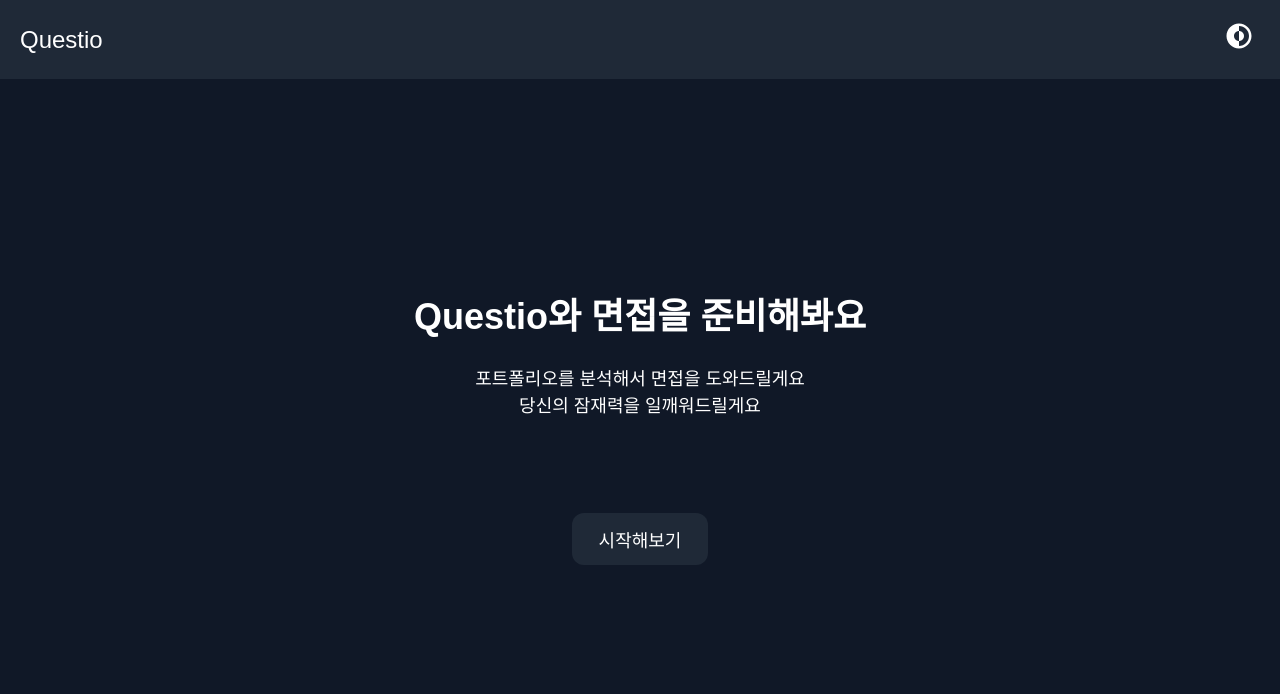
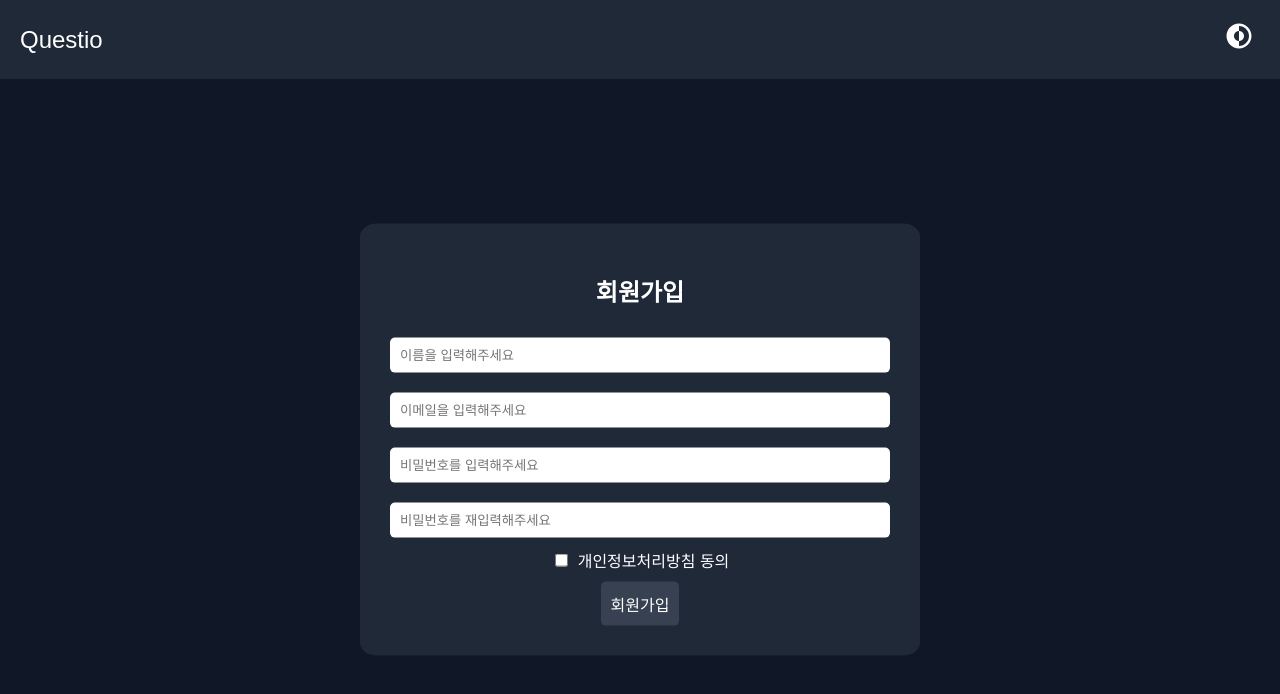
Before and after one commit to Team-Questio/Front, a React (Create React App) app: page /signup in a window 1280 px wide. Before the commit this address led to /. Shown: the top 694 px of the page. Built offline with nearby package versions, Linux system fonts and the light colour scheme.

Commit message:
[feat] login,signup,findPW UI

```diff
--- a/src/App.tsx
+++ b/src/App.tsx
@@ -1,20 +1,32 @@
-import HomePage from './components/HomePage';
-import PortfolioUploadPageText from './components/PortfolioUploadPage';
-import QuestionListPage from './components/QuestionListPage';
-import { BrowserRouter as Router, Route, Routes, Navigate} from 'react-router-dom';
+import HomePage from "./components/HomePage";
+import PortfolioUploadPageText from "./components/PortfolioUploadPage";
+import QuestionListPage from "./components/QuestionListPage";
+import Login from "./components/Login";
+import {
+  BrowserRouter as Router,
+  Route,
+  Routes,
+  Navigate,
+} from "react-router-dom";
+import FindPW from "./components/FindPW";
+import SignUp from "./components/SignUp";
 const App = () => {
-
   return (
     <Router>
       <Routes>
-        <Route path="/" element={<HomePage/>} />
-        <Route path="/portfolio-upload-text" element={<PortfolioUploadPageText/>} />
+        <Route path="/" element={<HomePage />} />
+        <Route path="/login" element={<Login />} />
+        <Route path="/signup" element={<SignUp />} />
+        <Route path="/find-password" element={<FindPW />} />
+        <Route
+          path="/portfolio-upload-text"
+          element={<PortfolioUploadPageText />}
+        />
         {/* <Route path="/portfolio-upload-pdf" element={<PortfolioUploadPagePDF/>} /> */}
-        <Route path="/question-list" element={<QuestionListPage/>} />
+        <Route path="/question-list" element={<QuestionListPage />} />
         <Route path="*" element={<Navigate to="/" replace />} />
       </Routes>
     </Router>
-
   );
 };
 
--- /dev/null
+++ b/src/components/FindPW.tsx
@@ -0,0 +1,89 @@
+import React, { useState } from "react";
+import Header from "./Header";
+
+import "../styles/style.css";
+
+interface InputFieldProps {
+  type: string;
+  placeholder: string;
+  value: string;
+  onChange: (e: React.ChangeEvent<HTMLInputElement>) => void;
+}
+
+const InputField: React.FC<InputFieldProps> = ({
+  type,
+  placeholder,
+  value,
+  onChange,
+}) => (
+  <div className="input-container">
+    <input
+      type={type}
+      placeholder={placeholder}
+      value={value}
+      onChange={onChange}
+    />
+  </div>
+);
+
+const FindPassword: React.FC = () => {
+  const [email, setEmail] = useState("");
+  const [code, setCode] = useState("");
+
+  const handleFindPassword = () => {
+    // 비밀번호 찾기 로직
+    console.log("비밀번호 찾기 시도:", email, code);
+  };
+
+  const handleSendCode = () => {
+    // 인증 코드 전송 로직
+    console.log("인증 코드 전송:", email);
+  };
+
+  return (
+    <div className="form-container">
+      <h2>비밀번호 찾기</h2>
+      <InputField
+        type="email"
+        placeholder="이메일을 입력하세요"
+        value={email}
+        onChange={(e) => setEmail(e.target.value)}
+      />
+      <div className="button-container">
+        <button className="form-button" onClick={handleSendCode}>
+          인증하기
+        </button>
+      </div>
+      <InputField
+        type="text"
+        placeholder="인증번호를 입력해주세요"
+        value={code}
+        onChange={(e) => setCode(e.target.value)}
+      />
+      <div className="button-container">
+        <button className="form-button" onClick={handleFindPassword}>
+          확인하기
+        </button>
+      </div>
+    </div>
+  );
+};
+
+const FindPW: React.FC = () => {
+  const [darkMode, setDarkMode] = useState(false);
+
+  const toggleDarkMode = () => {
+    setDarkMode(!darkMode);
+  };
+
+  return (
+    <div className={darkMode ? "dark" : "light"}>
+      <Header toggleDarkMode={toggleDarkMode} />
+      <div className="wrapper">
+        <FindPassword />
+      </div>
+    </div>
+  );
+};
+
+export default FindPW;
--- a/src/components/HomePage.tsx
+++ b/src/components/HomePage.tsx
@@ -1,30 +1,35 @@
-import React, { useState} from 'react';
-import Header from './Header';
+import React, { useState } from "react";
+import Header from "./Header";
 
-import { useNavigate } from 'react-router-dom';
+import { useNavigate } from "react-router-dom";
 
-import '../styles/style.css';
+import "../styles/style.css";
 
 const App: React.FC = () => {
   const [darkMode, setDarkMode] = useState(false);
   const navigate = useNavigate();
 
   const handleButtonClick = () => {
-    navigate('/portfolio-upload-text')
+    navigate("/login");
   };
-
 
   const toggleDarkMode = () => {
     setDarkMode(!darkMode);
   };
 
   return (
-    <div className={darkMode ? 'dark' : 'light'}>
+    <div className={darkMode ? "dark" : "light"}>
       <Header toggleDarkMode={toggleDarkMode} />
       <div className="content">
         <h1>Questio와 면접을 준비해봐요</h1>
-        <p>포트폴리오를 분석해서 면접을 도와드릴게요<br />당신의 잠재력을 일깨워드릴게요</p>
-        <button onClick={handleButtonClick} className="start-button">시작해보기</button>
+        <p>
+          포트폴리오를 분석해서 면접을 도와드릴게요
+          <br />
+          당신의 잠재력을 일깨워드릴게요
+        </p>
+        <button onClick={handleButtonClick} className="start-button">
+          시작해보기
+        </button>
       </div>
     </div>
   );
--- /dev/null
+++ b/src/components/Login.tsx
@@ -0,0 +1,98 @@
+import React, { useState } from "react";
+import Header from "./Header";
+
+import { useNavigate } from "react-router-dom";
+
+import "../styles/style.css";
+
+interface InputFieldProps {
+  type: string;
+  placeholder: string;
+  value: string;
+  onChange: (e: React.ChangeEvent<HTMLInputElement>) => void;
+}
+
+const InputField: React.FC<InputFieldProps> = ({
+  type,
+  placeholder,
+  value,
+  onChange,
+}) => (
+  <div className="input-container">
+    <input
+      type={type}
+      placeholder={placeholder}
+      value={value}
+      onChange={onChange}
+    />
+  </div>
+);
+
+const LoginBox: React.FC = () => {
+  const [email, setEmail] = useState("");
+  const [password, setPassword] = useState("");
+  const navigate = useNavigate();
+
+  const handleLogin = () => {
+    navigate("/portfolio-upload-text");
+  };
+
+  const handleFindPWButtonClick = () => {
+    navigate("/find-password");
+  };
+
+  const handleSignUpButtonClick = () => {
+    navigate("/signup");
+  };
+
+  return (
+    <div className="form-container">
+      <h2>로그인</h2>
+      <InputField
+        type="email"
+        placeholder="이메일을 입력하세요"
+        value={email}
+        onChange={(e) => setEmail(e.target.value)}
+      />
+      <InputField
+        type="password"
+        placeholder="비밀번호를 입력하세요"
+        value={password}
+        onChange={(e) => setPassword(e.target.value)}
+      />
+      <div className="login-sub-item">
+        <label>
+          <input type="checkbox" />
+          로그인 유지
+        </label>
+        <div className="login-sub-item-sub">
+          <div onClick={handleSignUpButtonClick}>회원가입</div>
+          <div className="bin-divide" />
+          <div onClick={handleFindPWButtonClick}>비밀번호 찾기</div>
+        </div>
+      </div>
+      <button className="form-button" onClick={handleLogin}>
+        로그인
+      </button>
+    </div>
+  );
+};
+
+const Login: React.FC = () => {
+  const [darkMode, setDarkMode] = useState(false);
+
+  const toggleDarkMode = () => {
+    setDarkMode(!darkMode);
+  };
+
+  return (
+    <div className={darkMode ? "dark" : "light"}>
+      <Header toggleDarkMode={toggleDarkMode} />
+      <div className="wrapper">
+        <LoginBox />
+      </div>
+    </div>
+  );
+};
+
+export default Login;
--- /dev/null
+++ b/src/components/SignUp.tsx
@@ -0,0 +1,99 @@
+import React, { useState } from "react";
+import Header from "./Header";
+
+import "../styles/style.css";
+
+interface InputFieldProps {
+  type: string;
+  placeholder: string;
+  value: string;
+  onChange: (e: React.ChangeEvent<HTMLInputElement>) => void;
+}
+
+const InputField: React.FC<InputFieldProps> = ({
+  type,
+  placeholder,
+  value,
+  onChange,
+}) => (
+  <div className="input-container">
+    <input
+      type={type}
+      placeholder={placeholder}
+      value={value}
+      onChange={onChange}
+    />
+  </div>
+);
+
+const SignUpBox: React.FC = () => {
+  const [name, setName] = useState("");
+  const [email, setEmail] = useState("");
+  const [password, setPassword] = useState("");
+  const [confirmPassword, setConfirmPassword] = useState("");
+
+  const handleSignUp = () => {
+    // 회원가입 로직
+    console.log("회원가입 시도:", name, email, password, confirmPassword);
+  };
+
+  return (
+    <div className="form-container">
+      <h2>회원가입</h2>
+      <InputField
+        type="text"
+        placeholder="이름을 입력해주세요"
+        value={name}
+        onChange={(e) => setName(e.target.value)}
+      />
+      <InputField
+        type="email"
+        placeholder="이메일을 입력해주세요"
+        value={email}
+        onChange={(e) => setEmail(e.target.value)}
+      />
+      <InputField
+        type="password"
+        placeholder="비밀번호를 입력해주세요"
+        value={password}
+        onChange={(e) => setPassword(e.target.value)}
+      />
+      <InputField
+        type="password"
+        placeholder="비밀번호를 재입력해주세요"
+        value={confirmPassword}
+        onChange={(e) => setConfirmPassword(e.target.value)}
+      />
+      <div className="checkbox-container">
+        <label>
+          <input type="checkbox" />
+          개인정보처리방침 동의
+        </label>
+      </div>
+      <div className="button-container">
+        <button className="form-button" onClick={handleSignUp}>
+          회원가입
+        </button>
+      </div>
+    </div>
+  );
+};
+
+const SignUp: React.FC = () => {
+  const [darkMode, setDarkMode] = useState(false);
+
+  const toggleDarkMode = () => {
+    setDarkMode(!darkMode);
+  };
+
+  return (
+    <div className={darkMode ? "dark" : "light"}>
+      <Header toggleDarkMode={toggleDarkMode} />
+      <div className="wrapper">
+        <SignUpBox />
+      </div>
+    </div>
+  );
+};
+
+export default SignUp;
--- a/src/styles/style.css
+++ b/src/styles/style.css
@@ -1,8 +1,9 @@
-html, body {
+html,
+body {
   height: 100%;
   margin: 0;
   font-family: Arial, sans-serif;
-    color: #ffffff;
+  color: hsl(0, 0%, 100%);
   display: flex;
   justify-content: center;
   align-items: center;
@@ -24,7 +25,7 @@ html, body {
 }
 
 .dark {
-    background-color: #1F2937;
+  background-color: #1f2937;
   display: flex;
   flex-direction: column;
   height: 100%;
@@ -41,7 +42,7 @@ html, body {
   display: flex;
   justify-content: space-between;
   align-items: center;
-    background-color: #1F2937;
+  background-color: #1f2937;
   padding: 15pt;
   box-sizing: border-box;
   width: 100%;
@@ -50,7 +51,6 @@ html, body {
 .header .logo {
   font-size: 24px;
 }
-
 
 .header .mode-toggle {
   background: none;
@@ -80,14 +80,12 @@ html, body {
   margin: 10pt 0 40pt 0;
   font-size: 18px;
   line-height: 1.5;
-
 }
-
 
 .content textarea {
   padding: 10pt;
   font-size: 16px;
-    background-color: #2D3748;
+  background-color: #2d3748;
   color: #ffffff;
   border: 1px dashed #ffffff;
   border-radius: 12px;
@@ -101,7 +99,7 @@ html, body {
   margin: 30pt 0;
   padding: 10pt 20pt;
   font-size: 18px;
-    background-color: #1F2937;
+  background-color: #1f2937;
   color: #ffffff;
   border: none;
   border-radius: 12px;
@@ -110,11 +108,11 @@ html, body {
 }
 
 .content .start-button:hover {
-    background-color: #2D3748;
+  background-color: #2d3748;
 }
 
 .content .submit-button {
-    padding: 10pt ;
+  padding: 10pt;
   font-size: 18px;
   background-color: #374151;
   color: #ffffff;
@@ -126,29 +124,28 @@ html, body {
   transition: background-color 0.3s;
 }
 .content .submit-button:hover {
-    background-color: #2D3748;
+  background-color: #2d3748;
 }
 
-  .input-back-box{
-    background-color: #1F2937;
+.input-back-box {
+  background-color: #1f2937;
   border: none;
   border-radius: 12px;
   width: 50%;
   padding: 10pt;
 }
-  .portfolio-back-box{
-    background-color: #1F2937;
+.portfolio-back-box {
+  background-color: #1f2937;
   border: none;
   border-radius: 12px;
   width: 50%;
   padding: 10pt;
 }
 
-
 .portfolio-text-area {
   padding: 10pt;
   font-size: 16px;
-    background-color: #2D3748;
+  background-color: #2d3748;
   color: #ffffff;
   border: 1px solid #ffffff;
   border-radius: 12px;
@@ -158,18 +155,102 @@ html, body {
   box-sizing: border-box;
 }
 
-  .question-list{
+.question-list {
   display: flex;
   flex-direction: column; /* 세로로 정렬 */
-  align-items:start; /* 가로로 가운데 정렬 */
+  align-items: start; /* 가로로 가운데 정렬 */
 }
 
-  .question-box{
+.question-box {
   display: flex;
   justify-content: center; /* 가운데 정렬 */
-
 }
 
-  .question-index{
+.question-index {
   margin: 0 10px;
 }
+
+.wrapper {
+  position: relative;
+  width: 100%;
+  height: 100%;
+  display: flex;
+  flex-direction: column;
+  align-items: center;
+}
+
+input[type="email"],
+input[type="password"],
+input[type="text"] {
+  width: 100%;
+  padding: 10px;
+  margin: 10px 0;
+  border: none;
+  border-radius: 5px;
+  box-sizing: border-box;
+}
+
+input[type="checkbox"] {
+  margin-right: 5px;
+}
+
+.form-button {
+  width: 100%;
+  padding: 10px;
+  background-color: #374151;
+  border: none;
+  border-radius: 5px;
+  color: #ffffff;
+  font-size: 16px;
+  cursor: pointer;
+  margin-top: 10px;
+}
+
+.form-button:hover {
+  background-color: #2d3748;
+}
+
+label {
+  display: flex;
+  align-items: center;
+}
+
+label input[type="checkbox"] {
+  margin-right: 10px;
+}
+
+.input-container {
+  width: 100%;
+}
+
+.form-container {
+  align-items: center;
+  position: absolute;
+  top: 50%;
+  left: 50%;
+  transform: translate(-50%, -50%);
+  display: flex;
+  justify-content: center;
+  display: flex;
+  flex-direction: column;
+  align-items: center;
+  justify-content: center;
+  width: 500px;
+  background-color: #1f2937;
+  padding: 30px;
+  border-radius: 3%;
+}
+
+.login-sub-item {
+  width: 100%;
+  display: flex;
+  justify-content: space-between;
+}
+
+.bin-divide {
+  width: 10px;
+}
+
+.login-sub-item-sub {
+  display: flex;
+}
```
Lines whose indentation alone changed are shown as unchanged.
